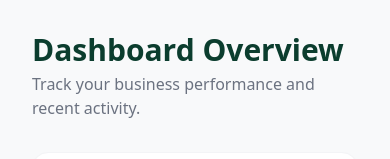
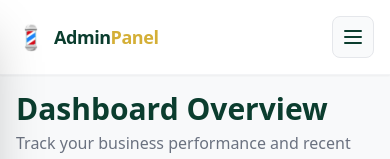
Before and after one commit to Manishjangra/haircut-app, a Next.js app: page /admin in a window 390 px wide. Shown: the top 159 px of the page. Built offline with nearby package versions, Linux system fonts and the light colour scheme; no server answers; the database is empty.

Commit message:
mobile responivc

```diff
--- a/app/admin/layout.tsx
+++ b/app/admin/layout.tsx
@@ -1,46 +1,84 @@
+'use client'
+import { useState } from 'react'
 import Link from 'next/link'
 
 export default function AdminLayout({ children }: { children: React.ReactNode }) {
+  const [isSidebarOpen, setIsSidebarOpen] = useState(false)
+
+  // Helper to automatically close sidebar when a link is tapped on mobile
+  const closeSidebar = () => setIsSidebarOpen(false)
+
   return (
-    <div className="min-h-screen bg-[#F8F9FA] flex">
-      {/* SIDEBAR */}
-      <aside className="w-64 bg-white border-r border-gray-100 flex flex-col hidden md:flex shrink-0 fixed h-full z-10">
-        <div className="p-6 flex items-center gap-3 border-b border-gray-50">
-          <span className="text-3xl text-[#0B3D2E]"></span>
+    <div className="min-h-screen bg-[#F8F9FA] flex flex-col md:flex-row overflow-hidden">
+
+      {/* --- MOBILE HEADER --- */}
+      <div className="md:hidden flex items-center justify-between bg-white p-4 border-b border-gray-100 z-20 shadow-sm">
+        <div className="flex items-center gap-2">
+          <span className="text-2xl">💈</span>
+          <h1 className="text-lg font-black text-[#0B3D2E] tracking-tight">Admin<span className="text-[#D4AF37]">Panel</span></h1>
+        </div>
+        <button
+          onClick={() => setIsSidebarOpen(!isSidebarOpen)}
+          className="text-[#0B3D2E] p-2 focus:outline-none bg-gray-50 rounded-lg border border-gray-200"
+        >
+          {/* Hamburger Icon / Close Icon */}
+          <svg className="w-6 h-6" fill="none" stroke="currentColor" viewBox="0 0 24 24">
+            {isSidebarOpen ? (
+              <path strokeLinecap="round" strokeLinejoin="round" strokeWidth={2} d="M6 18L18 6M6 6l12 12" />
+            ) : (
+              <path strokeLinecap="round" strokeLinejoin="round" strokeWidth={2} d="M4 6h16M4 12h16M4 18h16" />
+            )}
+          </svg>
+        </button>
+      </div>
+
+      {/* --- MOBILE OVERLAY BACKDROP --- */}
+      {isSidebarOpen && (
+        <div
+          className="fixed inset-0 bg-black/40 backdrop-blur-sm z-40 md:hidden"
+          onClick={closeSidebar}
+        />
+      )}
+
+      {/* --- SIDEBAR --- */}
+      <aside className={`
+        fixed inset-y-0 left-0 z-50 w-64 bg-white border-r border-gray-100 flex flex-col
+        transition-transform duration-300 ease-in-out shadow-2xl md:shadow-none
+        md:translate-x-0 md:static md:shrink-0 md:h-screen
+        ${isSidebarOpen ? 'translate-x-0' : '-translate-x-full'}
+      `}>
+        <div className="p-6 hidden md:flex items-center gap-3 border-b border-gray-50">
+          <span className="text-3xl text-[#0B3D2E]">💈</span>
           <h1 className="text-xl font-black text-[#0B3D2E] tracking-tight">Admin<span className="text-[#D4AF37]">Panel</span></h1>
         </div>
 
         <nav className="flex-1 p-4 space-y-2 overflow-y-auto">
-          <Link href="/admin" className="flex items-center gap-3 px-4 py-3 rounded-xl font-bold text-gray-500 hover:bg-[#0B3D2E] hover:text-[#D4AF37] transition">
+          <Link href="/admin" onClick={closeSidebar} className="flex items-center gap-3 px-4 py-3 rounded-xl font-bold text-gray-500 hover:bg-[#0B3D2E] hover:text-[#D4AF37] transition">
             <span>📊</span> Dashboard
           </Link>
-          <Link href="/admin/users" className="flex items-center gap-3 px-4 py-3 rounded-xl font-bold text-gray-500 hover:bg-[#0B3D2E] hover:text-[#D4AF37] transition">
+          <Link href="/admin/users" onClick={closeSidebar} className="flex items-center gap-3 px-4 py-3 rounded-xl font-bold text-gray-500 hover:bg-[#0B3D2E] hover:text-[#D4AF37] transition">
             <span>👥</span> Users
           </Link>
-          <Link href="/admin/stylists" className="flex items-center gap-3 px-4 py-3 rounded-xl font-bold text-gray-500 hover:bg-[#0B3D2E] hover:text-[#D4AF37] transition">
+          <Link href="/admin/stylists" onClick={closeSidebar} className="flex items-center gap-3 px-4 py-3 rounded-xl font-bold text-gray-500 hover:bg-[#0B3D2E] hover:text-[#D4AF37] transition">
             <span>🚐</span> Fleet & Stylists
           </Link>
-          <Link href="/admin/services" className="flex items-center gap-3 px-4 py-3 rounded-xl font-bold text-gray-500 hover:bg-[#0B3D2E] hover:text-[#D4AF37] transition">
+          <Link href="/admin/services" onClick={closeSidebar} className="flex items-center gap-3 px-4 py-3 rounded-xl font-bold text-gray-500 hover:bg-[#0B3D2E] hover:text-[#D4AF37] transition">
             <span>✂️</span> Services
           </Link>
-          <Link href="/admin/bookings" className="flex items-center gap-3 px-4 py-3 rounded-xl font-bold text-gray-500 hover:bg-[#0B3D2E] hover:text-[#D4AF37] transition">
+          <Link href="/admin/bookings" onClick={closeSidebar} className="flex items-center gap-3 px-4 py-3 rounded-xl font-bold text-gray-500 hover:bg-[#0B3D2E] hover:text-[#D4AF37] transition">
             <span>📅</span> Bookings
           </Link>
-
-          {/* NEW SETTINGS BUTTON */}
-          <Link href="/admin/settings" className="flex items-center gap-3 px-4 py-3 rounded-xl font-bold text-gray-500 hover:bg-[#0B3D2E] hover:text-[#D4AF37] transition">
+          <Link href="/admin/vouchers" onClick={closeSidebar} className="flex items-center gap-3 px-4 py-3 rounded-xl font-bold text-gray-500 hover:bg-[#0B3D2E] hover:text-[#D4AF37] transition">
+            <span>🎟️</span> Vouchers
+          </Link>
+          <Link href="/admin/settings" onClick={closeSidebar} className="flex items-center gap-3 px-4 py-3 rounded-xl font-bold text-gray-500 hover:bg-[#0B3D2E] hover:text-[#D4AF37] transition">
             <span>⚙️</span> Settings
           </Link>
-
-          <Link href="/admin/vouchers" className="flex items-center gap-3 px-4 py-3 rounded-xl font-bold text-gray-500 hover:bg-[#0B3D2E] hover:text-[#D4AF37] transition">
-            <span>🎟️</span> Vouchers
-          </Link>
-
         </nav>
       </aside>
 
-      {/* MAIN CONTENT AREA */}
-      <main className="flex-1 md:ml-64 p-8 overflow-y-auto h-screen">
+      {/* --- MAIN CONTENT AREA --- */}
+      <main className="flex-1 p-4 md:p-8 overflow-y-auto h-full md:h-screen w-full relative">
         {children}
       </main>
     </div>
```
